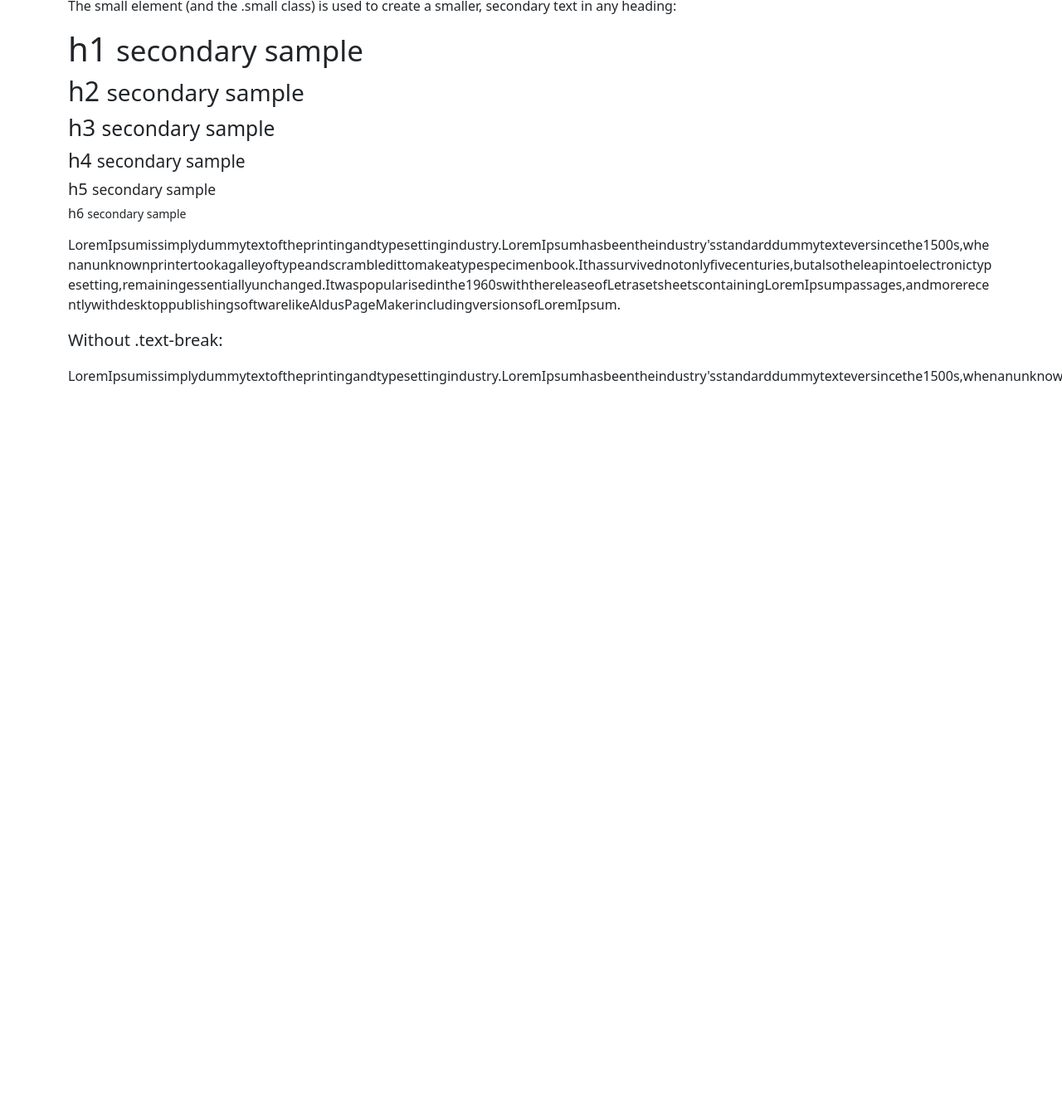
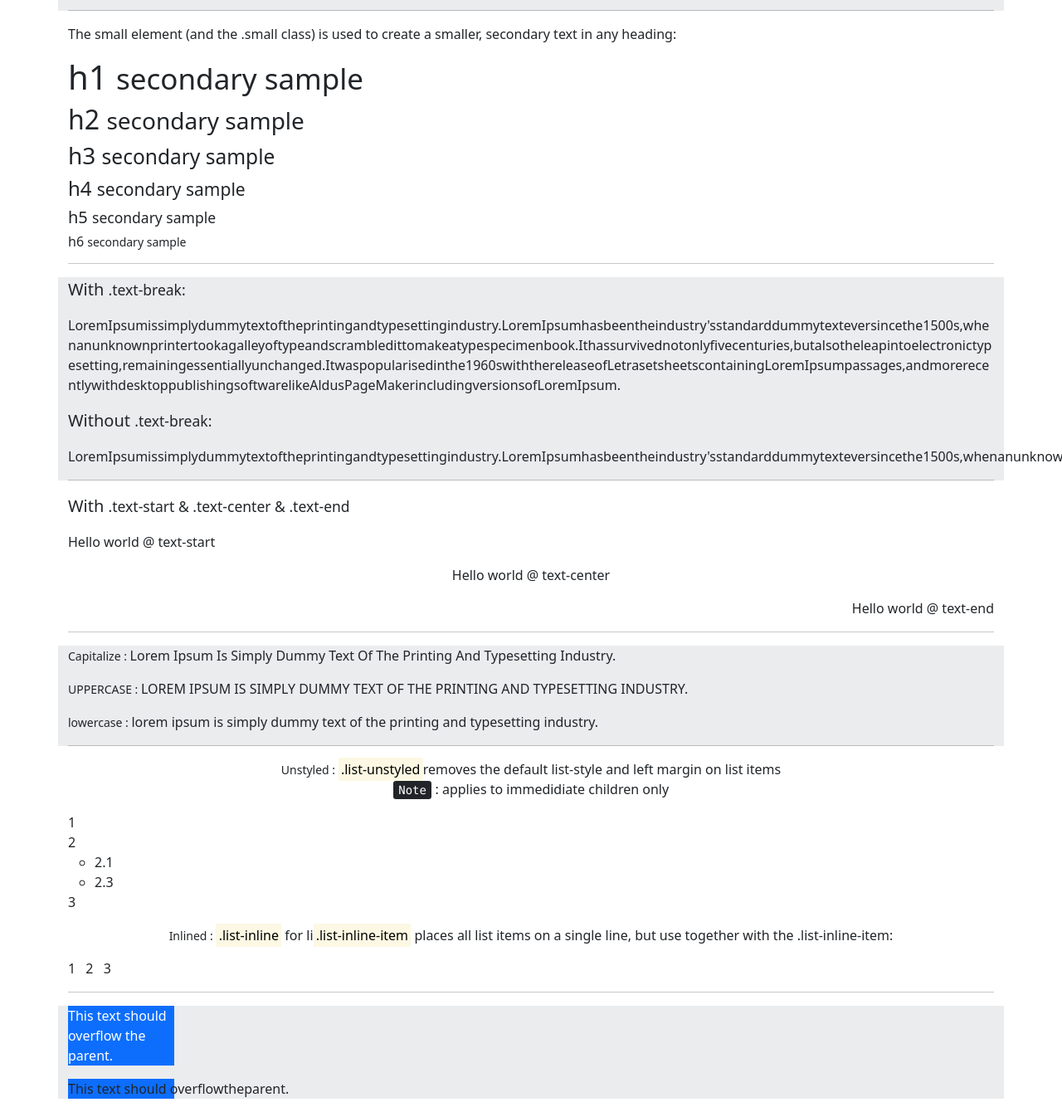
Before and after one commit to srinidevlearn/web-platform-jjhspz-bs-typograpghy, a plain HTML site: page index.html in a window 1280 px wide. Shown: the part 837-2177 px from the top of the page at 83% size. Before the commit the page ends 1318 px from the top, so only its background shows below. Drawn offline with nearby package versions, Linux system fonts and the light colour scheme.

Commit message:
1 file modified

```diff
--- a/index.html
+++ b/index.html
@@ -3,7 +3,13 @@
     <meta charset="UTF-8" />
     <script src="script.js"></script>
     <!-- <link rel="stylesheet" type="text/css" href="styles.css"> -->
+    <style>
+      body div.container:nth-child(even) {
+        background: rgba(173, 181, 189, 0.25);
+      }
+    </style>
   </head>
+
   <body>
     <!-- heading text -->
 
@@ -15,9 +21,9 @@
       <h4>h4 heading</h4>
       <h5>h5 heading</h5>
       <h6>h6 heading</h6>
+      <hr />
     </div>
     <!-- display text -->
-
     <div class="container my-3">
       <p>
         Display headings are used to stand out more than normal headings (larger
@@ -29,6 +35,7 @@
       <h1 class="display-4">Display 4</h1>
       <h1 class="display-5">Display 5</h1>
       <h1 class="display-6">Display 6</h1>
+      <hr />
     </div>
     <!-- small text -->
 
@@ -43,16 +50,96 @@
       <h4>h4 <small>secondary sample</small></h4>
       <h5>h5 <small>secondary sample</small></h5>
       <h6>h6 <small>secondary sample</small></h6>
+      <hr />
     </div>
 
-    <!-- text break -->
+    <!-- text break and lead and text-start and text-end and text-center -->
     <div class="container my-3">
+      <p class="lead">With <span class="small">.text-break:</span></p>
+      <p></p>
       <p class="text-break">
         LoremIpsumissimplydummytextoftheprintingandtypesettingindustry.LoremIpsumhasbeentheindustry'sstandarddummytexteversincethe1500s,whenanunknownprintertookagalleyoftypeandscrambledittomakeatypespecimenbook.Ithassurvivednotonlyfivecenturies,butalsotheleapintoelectronictypesetting,remainingessentiallyunchanged.Itwaspopularisedinthe1960swiththereleaseofLetrasetsheetscontainingLoremIpsumpassages,andmorerecentlywithdesktoppublishingsoftwarelikeAldusPageMakerincludingversionsofLoremIpsum.
       </p>
-      <p class="lead">Without .text-break:</p>
+      <p class="lead">Without <span class="small">.text-break:</span></p>
       <p>
         LoremIpsumissimplydummytextoftheprintingandtypesettingindustry.LoremIpsumhasbeentheindustry'sstandarddummytexteversincethe1500s,whenanunknownprintertookagalleyoftypeandscrambledittomakeatypespecimenbook.Ithassurvivednotonlyfivecenturies,butalsotheleapintoelectronictypesetting,remainingessentiallyunchanged.Itwaspopularisedinthe1960swiththereleaseofLetrasetsheetscontainingLoremIpsumpassages,andmorerecentlywithdesktoppublishingsoftwarelikeAldusPageMakerincludingversionsofLoremIpsum.
+      </p>
+      <hr />
+    </div>
+    <div class="container my-3">
+      <p class="lead">
+        With <span class="small">.text-start & .text-center & .text-end</span>
+      </p>
+      <p></p>
+      <p class="text-start">Hello world @ text-start</p>
+      <p class="text-center">Hello world @ text-center</p>
+      <p class="text-end">Hello world @ text-end</p>
+      <hr />
+    </div>
+    <!-- text capitalize and text uppercase and text lowercase and textdecorations -->
+
+    <div class="container my-3">
+      <p class="text-capitalize">
+        <small>Capitalize : </small> Lorem Ipsum is simply dummy text of the
+        printing and typesetting industry.
+      </p>
+      <p class="text-uppercase">
+        <small>Uppercase : </small>
+        Lorem Ipsum is simply dummy text of the printing and typesetting
+        industry.
+      </p>
+      <p class="text-lowercase">
+        <small>Lowercase : </small>
+        Lorem Ipsum is simply dummy text of the printing and typesetting
+        industry.
+      </p>
+      <hr />
+    </div>
+    <!-- list unstyled and list inline -->
+    <div class="container my-3">
+      <p class="text-center">
+        <small>Unstyled : </small> <mark>.list-unstyled</mark>removes the
+        default list-style and left margin on list items
+        <br />
+        <kbd>Note</kbd> : applies to immedidiate children only
+      </p>
+      <ul class="list-unstyled">
+        <li>1</li>
+        <li>
+          2
+          <ul>
+            <li>2.1</li>
+            <li>2.3</li>
+          </ul>
+        </li>
+        <li>3</li>
+      </ul>
+
+      <p class="text-center">
+        <small>Inlined : </small> <mark>.list-inline</mark> for li<mark
+          >.list-inline-item</mark
+        >
+        places all list items on a single line, but use together with the
+        .list-inline-item:
+        <br />
+      </p>
+      <!-- only for level one   -->
+      <ul class="list-inline">
+        <li class="list-inline-item">1</li>
+        <li class="list-inline-item">2</li>
+        <li class="list-inline-item">3</li>
+      </ul>
+
+      <hr />
+    </div>
+    <div class="container my-3">
+      <!--   how white-space inside an element is handled.     -->
+      <p class="text-wrap bg-primary text-white" style="width: 8rem">
+        This text should overflow the parent.
+      </p>
+
+      <p class="text-nowrap bg-primary" style="width: 8rem">
+        This text should overflowtheparent.
       </p>
     </div>
   </body>
```
